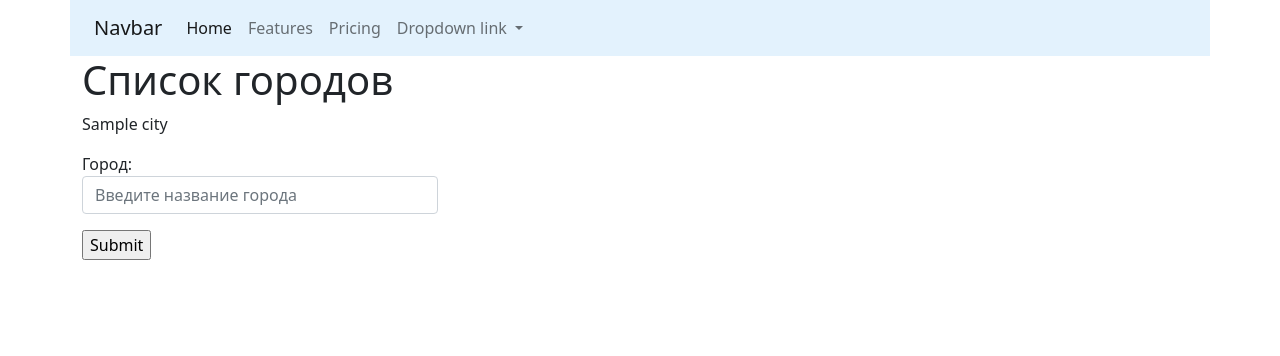
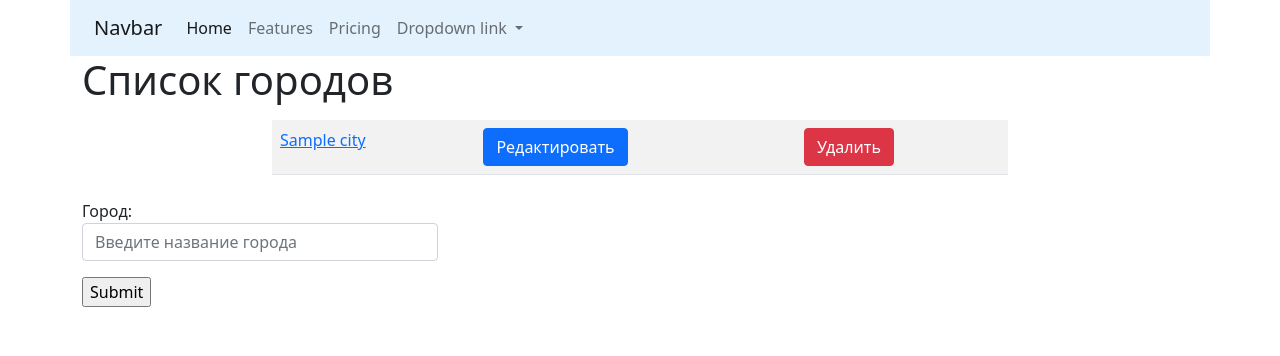
Before and after one commit to aidynsemey7sk/find_route, a Django app: page /cities/ in a window 1280 px wide. Shown: the top 356 px of the page. Run offline with Django 3.2, Linux system fonts and the light colour scheme; tables that the repository leaves empty hold one stand-in row (values such as "Sample post").

Commit message:
Добавление кнопок удаления, редактирования на главную страницу

```diff
--- a/cities/templates/cities/home.html
+++ b/cities/templates/cities/home.html
@@ -5,10 +5,20 @@
 {%  block content %}
 <h1>Список городов</h1>
 <div class='row'>
-   <div class='col-md'>
+   <div class='col-md-8 mx-auto my-2'>
+      <table class="table table-striped">
       {% for object in objects_list %}
-      <p>{{object.name}}</p>
+      <tr>
+         <td><a href="{% url 'cities:detail' pk=object.pk %}">{{object.name}}</a></td>
+         <td><a href="{% url 'cities:update' pk=object.pk %}">
+            <button type="submit" class="btn btn-primary">Редактировать</button>
+         </a></td>
+         <td><a href="{% url 'cities:delete' pk=object.pk %}">
+            <button type="submit" class="btn btn-danger">Удалить</button>
+         </a></td>
+      </tr>
       {% endfor %}
+      </table>
    </div>
 </div>
 <div class="row">
```
